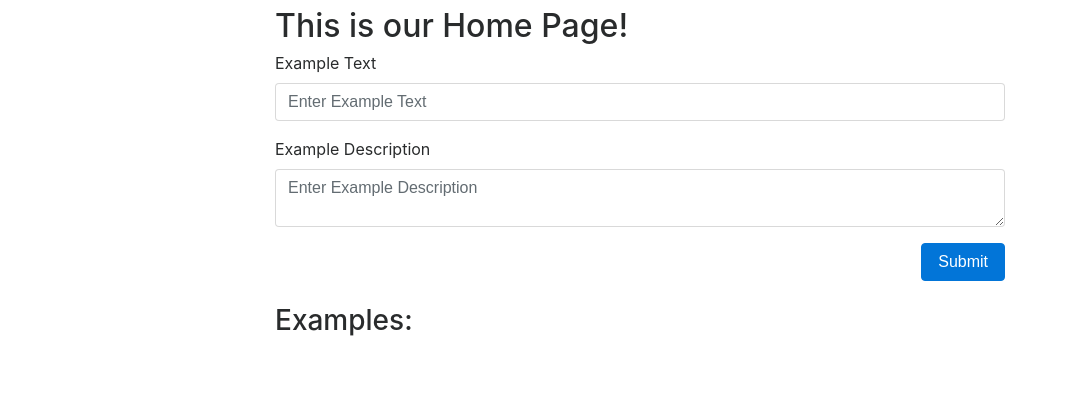
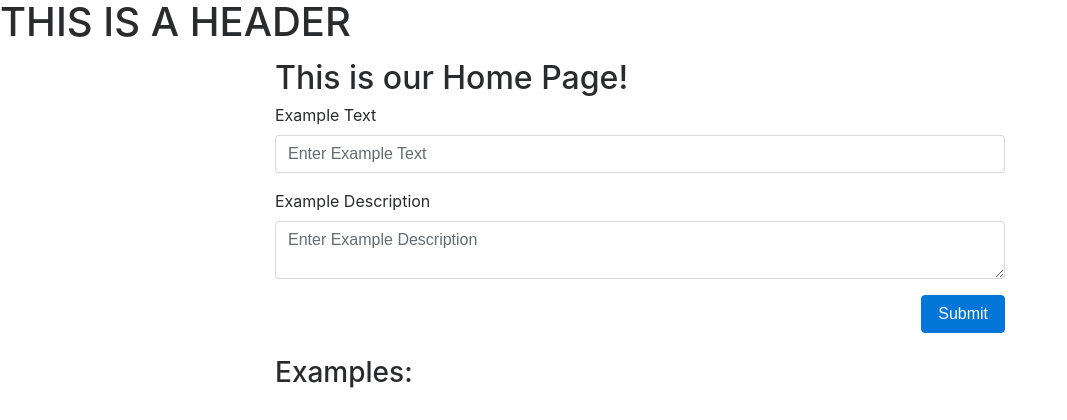
Before and after one commit to unselchr/GroupProject2, a Node server app: page / in a window 1280 px wide. Shown: the top 420 px of the page, without its empty margins (0-1067 px from the left). Run offline with Node 20, Linux system fonts and the light colour scheme; some libraries are stand-ins or nearby versions.

Commit message:
added header

```diff
--- a/views/layouts/main.handlebars
+++ b/views/layouts/main.handlebars
@@ -9,6 +9,7 @@
 </head>
 
 <body>
+  <h1>THIS IS A HEADER</h1>
   {{{body}}}
 </body>
 
```
